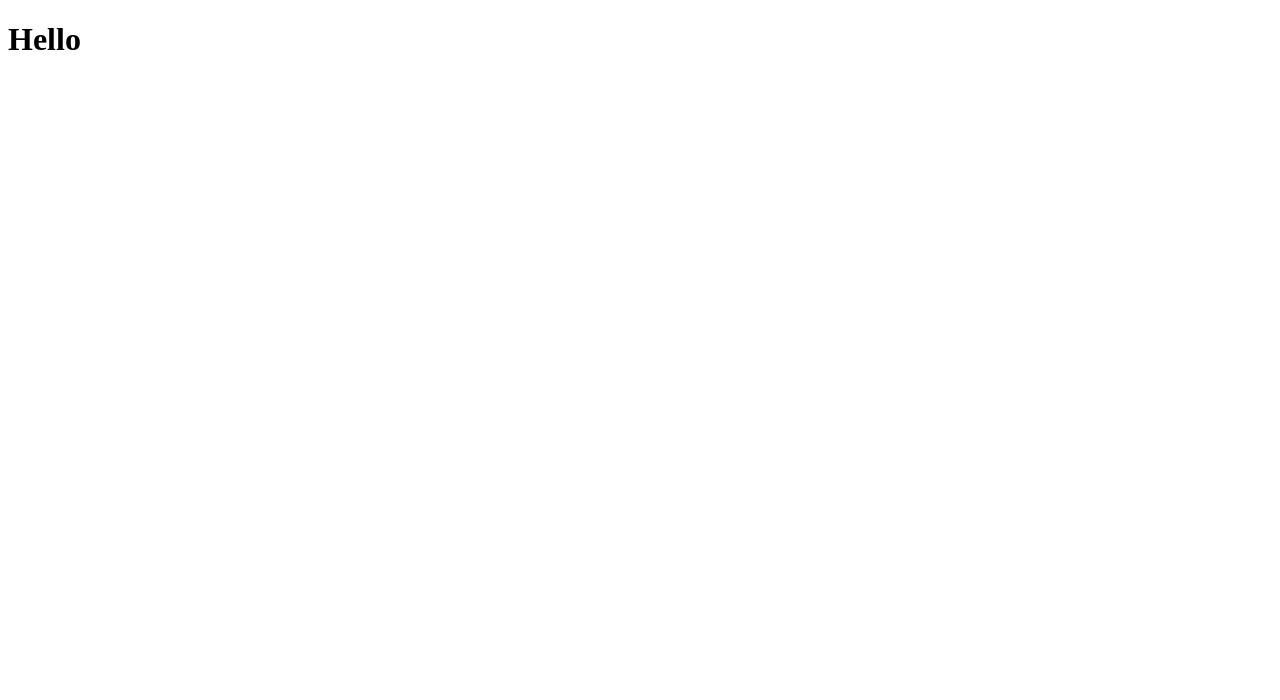
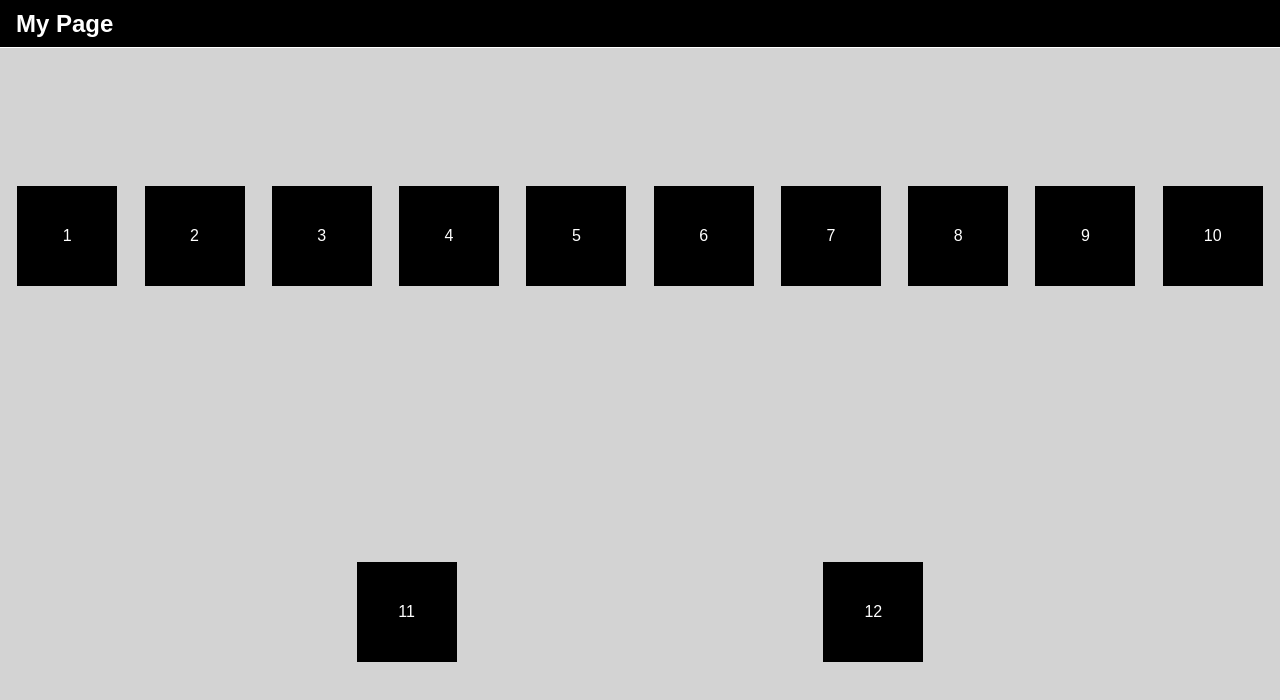
Before and after one commit to lakkaramnaveen/js, a plain HTML site: page index.html in a window 1280 px wide. Drawn offline with Linux system fonts and the light colour scheme.

Commit message:
getElementById

```diff
--- a/index.html
+++ b/index.html
@@ -3,10 +3,111 @@
   <head>
     <meta charset="UTF-8" />
     <meta name="viewport" content="width=device-width, initial-scale=1.0" />
-    <title>JS Learning</title>
-    <script src="./main.js"></script>
+    <title>My Page</title>
+    <style>
+      * {
+        margin: 0;
+        padding: 0;
+        box-sizing: border-box;
+      }
+
+      html {
+        font-family: Arial, Helvetica, sans-serif;
+        font-size: 16px;
+      }
+
+      body {
+        min-height: 100vh;
+      }
+
+      main {
+        display: flex;
+        flex-direction: column;
+        justify-content: center;
+        align-items: center;
+      }
+
+      nav {
+        display: flex;
+        justify-content: space-between;
+        align-items: center;
+        padding: 1rem;
+        width: 100vw;
+        height: 48px;
+        position: fixed;
+        top: 0;
+        border-bottom: 1px solid #fff;
+        z-index: 2;
+        background-color: #000;
+        color: #fff;
+      }
+
+      section {
+        display: flex;
+        flex-direction: column;
+        justify-content: center;
+        align-items: center;
+        width: 100vw;
+        height: 100vh;
+        z-index: 1;
+        padding-top: 48px;
+      }
+
+      .view1 {
+        display: flex;
+        flex-direction: row;
+        flex-wrap: wrap;
+        justify-content: space-evenly;
+        background-color: lightgray;
+        color: #000;
+      }
+
+      .view1 > div {
+        display: flex;
+        flex-direction: column;
+        justify-content: center;
+        align-items: center;
+        width: 100px;
+        height: 100px;
+        background-color: #000;
+        color: #fff;
+        margin: 10px;
+      }
+
+      .view2 {
+        display: flex;
+        flex-direction: column;
+        justify-content: center;
+        align-items: center;
+        display: none;
+        background-color: darkblue;
+        color: #fff;
+      }
+    </style>
+    <script defer src="main.js"></script>
   </head>
   <body>
-    <h1>Hello</h1>
+    <nav>
+      <h1>My Page</h1>
+    </nav>
+    <main>
+      <section id="view1" class="view view1">
+        <div>1</div>
+        <div>2</div>
+        <div>3</div>
+        <div>4</div>
+        <div>5</div>
+        <div>6</div>
+        <div>7</div>
+        <div>8</div>
+        <div>9</div>
+        <div>10</div>
+        <div>11</div>
+        <div>12</div>
+      </section>
+      <section id="view2" class="view view2">
+        <h2>My 2nd View</h2>
+      </section>
+    </main>
   </body>
 </html>
--- a/main.js
+++ b/main.js
@@ -1,23 +1,9 @@
-"use strict";
-const name = () => {
-  try {
-    throw new customError("this is a custom eeeor");
-    // throw new nameError("hi1");
-  } catch (error) {
-    console.error(error);
-  }
-};
+// DOM
+const view1 = document.getElementById("view1");
+console.log(view1);
 
-name();
+const view2 = document.getElementById("view2");
+console.log(view2);
 
-// custom error
-
-function customError(message) {
-  this.message = message;
-  this.name = "customError";
-  this.stack = `${this.name} : ${this.message}`;
-}
-
-// function nameError(message) {
-//   console.log("nani");
-// }
+view1.style.display = "flex";
+view2.style.display = "none";
```
